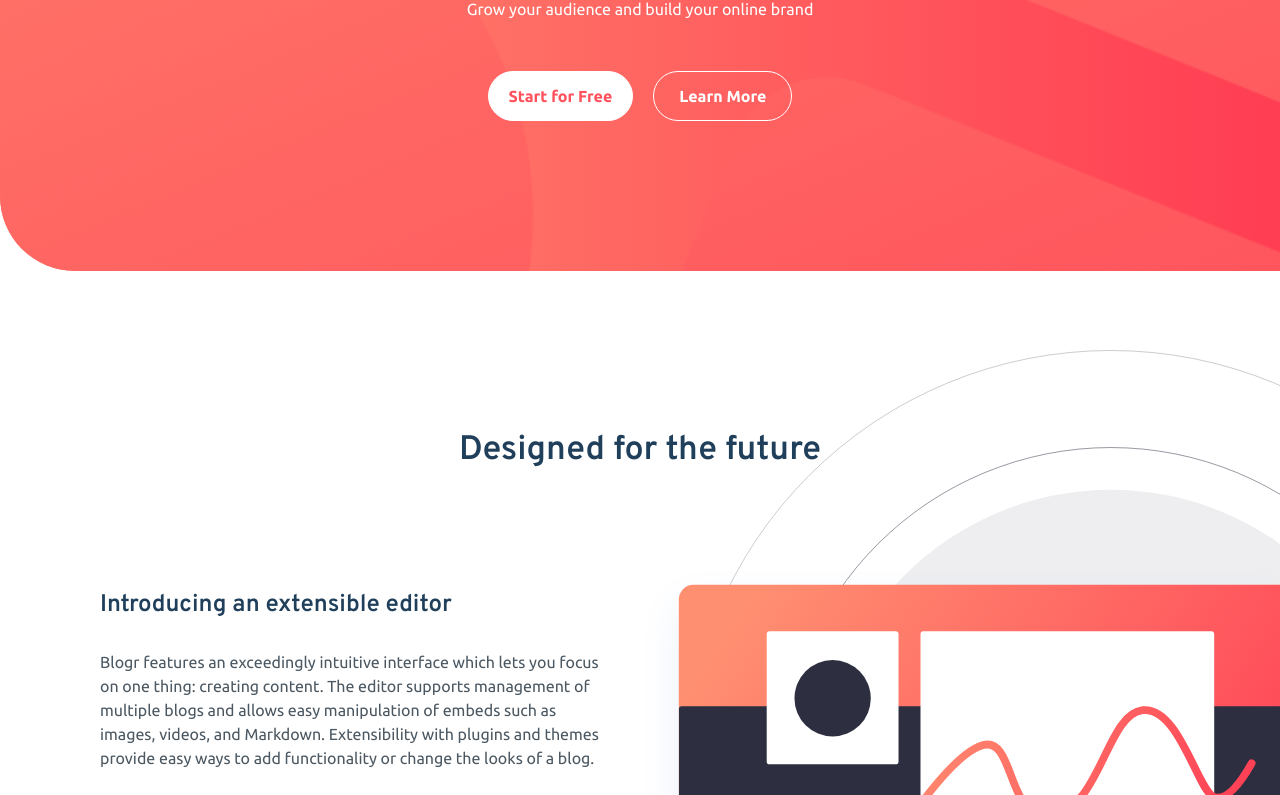
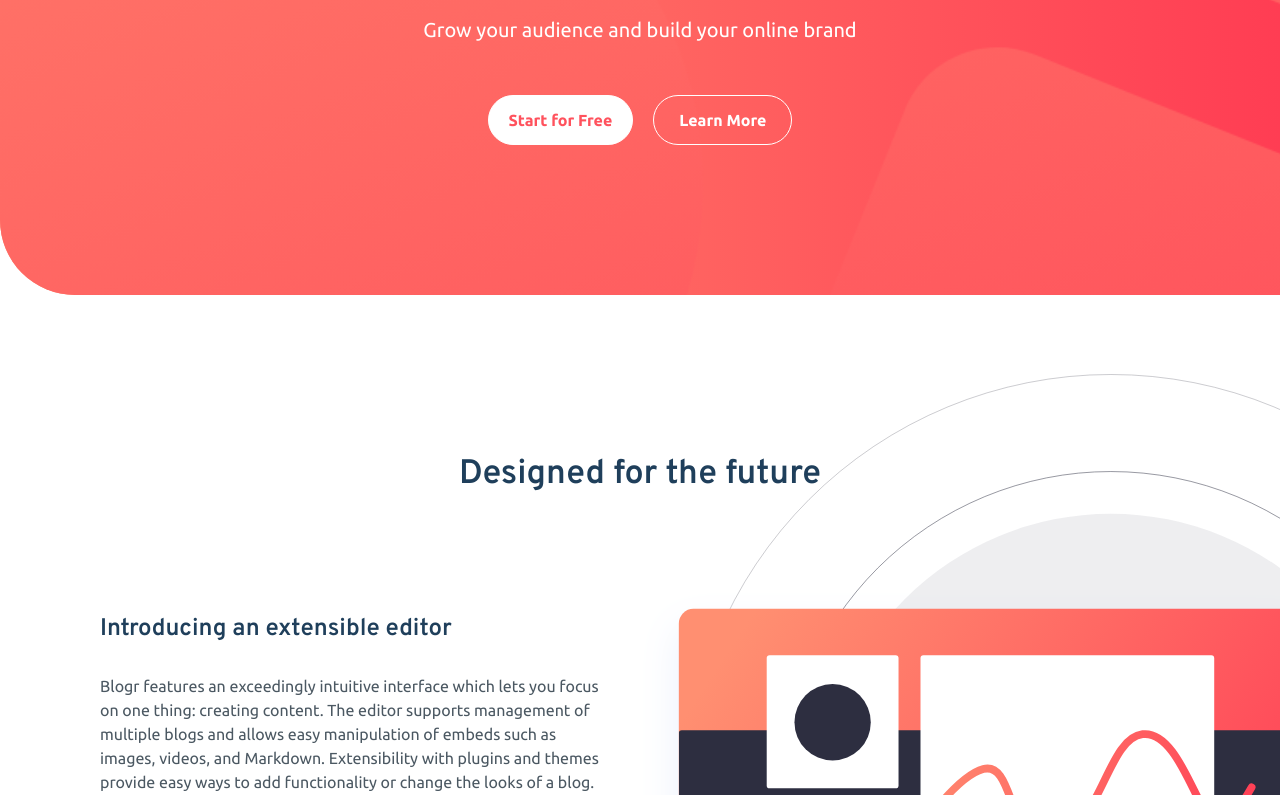
Before and after one commit to SergioCzP/blogr, a website: page index.html in a window 1280 px wide. Shown: the part 329-1124 px from the top of the page. Drawn offline with Linux system fonts and the light colour scheme.

Commit message:
extraLarge: header

```diff
--- a/src/scss/ui/header/_header.scss
+++ b/src/scss/ui/header/_header.scss
@@ -29,6 +29,10 @@
     @include m.large {
       background-position: -85rem -130rem;
     }
+
+    @include m.extraLarge {
+      background-position: -68rem -133rem;
+    }
   }
 
   &__container {
@@ -41,6 +45,10 @@
 
     @include m.large {
       padding: 6rem 10rem 15rem;
+    }
+
+    @include m.extraLarge {
+      padding: 6rem 16rem 15rem;
     }
   }
 
@@ -93,6 +101,10 @@
     @include m.medium {
       padding: 14rem 6rem 0;
     }
+
+    @include m.extraLarge {
+      padding: 14rem 3rem 0;
+    }
   }
 
   &__heading {
@@ -103,6 +115,10 @@
     @include m.medium {
       font-size: 4.4rem;
     }
+
+    @include m.extraLarge {
+      font-size: 6rem;
+    }
   }
 
   &__text {
@@ -110,6 +126,10 @@
     color: v.$white;
     line-height: 1.5;
     margin: 2.5rem 0;
+
+    @include m.extraLarge {
+      font-size: 2rem;
+    }
   }
 
   &__information {
```
Also changed, not shown: build/css/app.css, 1 other file.
